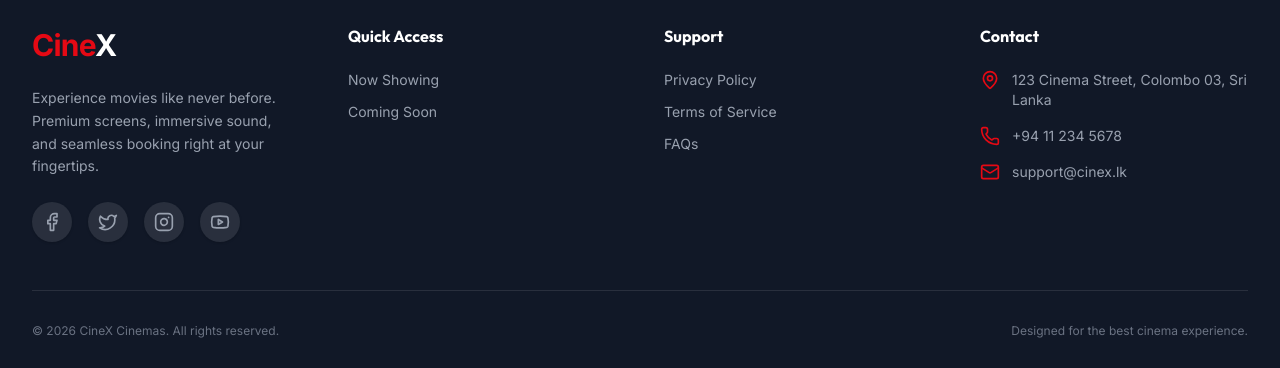
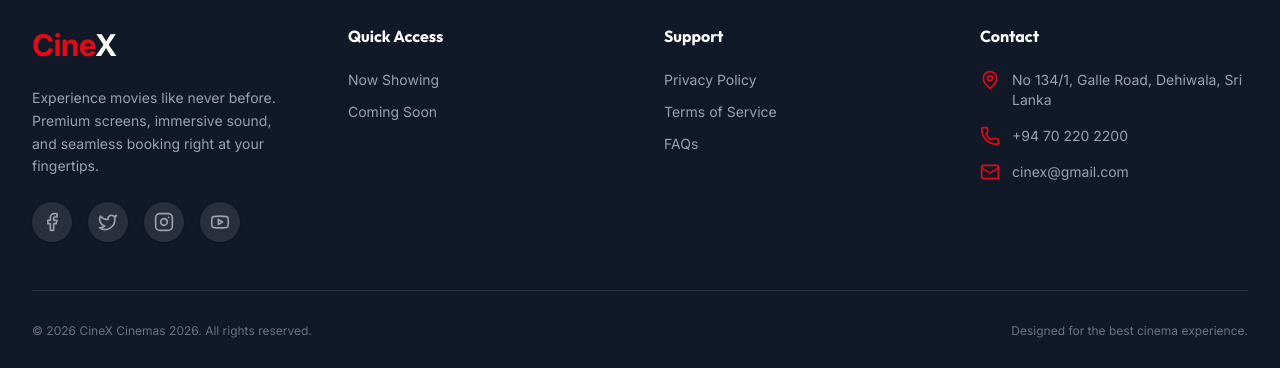
Before and after one commit to akindu02/cineX-movie-ticket-booking, a React (Vite) app in the folder frontend/: page / in a window 1280 px wide. Shown: the part 1483-1851 px from the top of the page. Built offline with nearby package versions, Linux system fonts and the light colour scheme; no server answers.

Commit message:
footer changes

```diff
--- a/frontend/src/layout/Footer.jsx
+++ b/frontend/src/layout/Footer.jsx
@@ -49,22 +49,22 @@ const Footer = () => {
                         <ul className="space-y-4 text-sm text-gray-400">
                             <li className="flex items-start gap-3">
                                 <MapPin className="w-5 h-5 text-[var(--color-primary)] shrink-0" />
-                                <span>123 Cinema Street, Colombo 03, Sri Lanka</span>
+                                <span>No 134/1, Galle Road, Dehiwala, Sri Lanka</span>
                             </li>
                             <li className="flex items-center gap-3">
                                 <Phone className="w-5 h-5 text-[var(--color-primary)] shrink-0" />
-                                <span>+94 11 234 5678</span>
+                                <span>+94 70 220 2200</span>
                             </li>
                             <li className="flex items-center gap-3">
                                 <Mail className="w-5 h-5 text-[var(--color-primary)] shrink-0" />
-                                <span>support@cinex.lk</span>
+                                <span>cinex@gmail.com</span>
                             </li>
                         </ul>
                     </div>
                 </div>
 
                 <div className="border-t border-white/10 pt-8 flex flex-col md:flex-row justify-between items-center gap-4 text-xs text-gray-500">
-                    <p>© {new Date().getFullYear()} CineX Cinemas. All rights reserved.</p>
+                    <p>© {new Date().getFullYear()} CineX Cinemas 2026. All rights reserved.</p>
                     <p>Designed for the best cinema experience.</p>
                 </div>
             </div>
```
